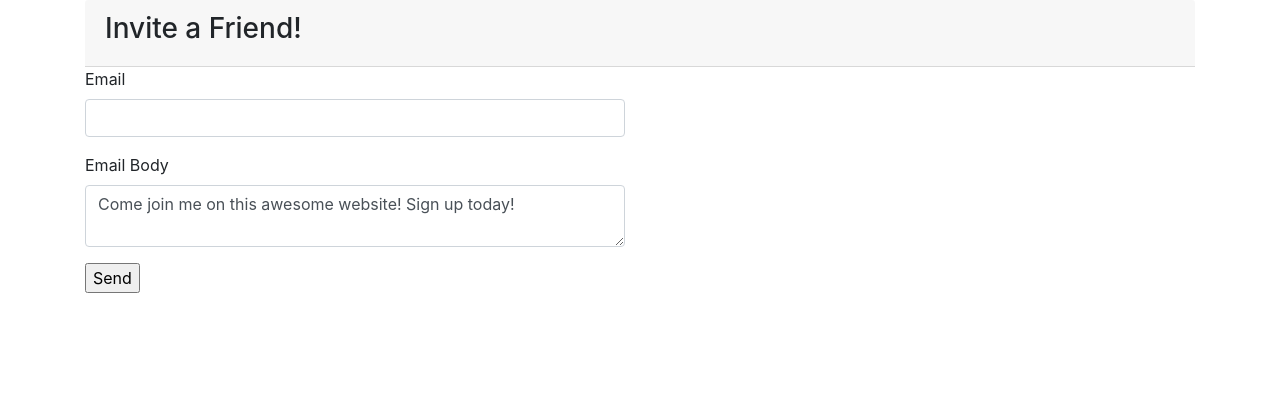
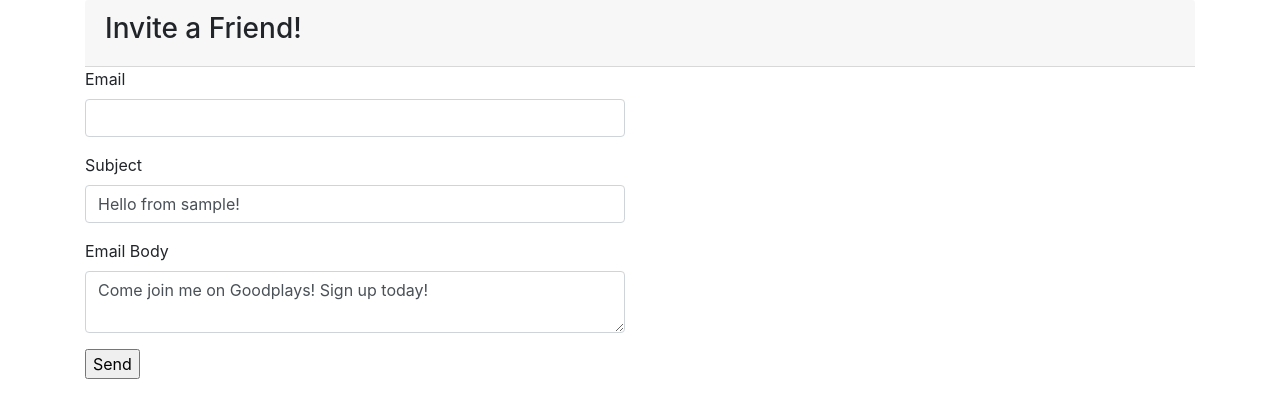
Before and after one commit to biswasasmit/CMSC388J-Final, a Flask app: page /invite in a window 1280 px wide. Shown: the part 56-474 px from the top of the page. Run offline with Flask 2, Linux system fonts and the light colour scheme; the visitor is signed in with stand-in values (Sample User, id 1); some libraries are stand-ins or nearby versions.

Commit message:
email functionality

```diff
--- a/flask_app/forms.py
+++ b/flask_app/forms.py
@@ -51,7 +51,8 @@ class UpdateUsernameForm(FlaskForm):
 
 class InviteFriendForm(FlaskForm):
     email = StringField('Email', validators=[InputRequired(), Email()])
-    optional_text = TextAreaField('Email Body', validators=[InputRequired(), Length(min=5, max=500)], default = "Come join me on this awesome website! Sign up today!")
+    subject = StringField('Subject', validators=[Length(min=1, max=40)])
+    body = TextAreaField('Email Body', validators=[InputRequired(), Length(min=5, max=500)], default = "Come join me on Goodplays! Sign up today!")
     send = SubmitField('Send')
 
 allowed_exts = ['jpg', 'png', 'jpeg', 'gif']
--- a/flask_app/main/routes.py
+++ b/flask_app/main/routes.py
@@ -1,8 +1,10 @@
 ## Main routes
 
 from flask import render_template, redirect, url_for, Response, Blueprint, flash
+from flask_mail import Message
+from flask_login import current_user
 from ..forms import SearchForm, InviteFriendForm
-from .. import client
+from .. import client, mail
 
 main = Blueprint("main", __name__)
 
@@ -32,7 +34,11 @@ def about():
 @main.route('/invite', methods=['POST', 'GET'])
 def invite():
     invite_form = InviteFriendForm()
+    invite_form.subject.data = f'Hello from {current_user.username}!'
     if invite_form.validate_on_submit():
+        msg = Message(f'Hello from {current_user.username}!', sender = ('GoodPlays', 'goodplays2020@gmail.com'), recipients = [invite_form.email.data])
+        msg.body = invite_form.body.data
+        mail.send(msg)
         flash("Sent email!")
         return redirect(url_for('main.invite'))
 
--- a/flask_app/templates/invite.html
+++ b/flask_app/templates/invite.html
@@ -32,12 +32,26 @@
     </div>
     <div class="row">
         <div class="col-6 form-group">
-            {{ invite_form.optional_text.label }}
-            {{ invite_form.optional_text(class="form-control") }}
+            {{ invite_form.subject.label }}
+            {{ invite_form.subject(class="form-control") }}
         </div>
-        {% if invite_form.optional_text.errors %}
+        {% if invite_form.subject.errors %}
         <div class="col-6 alert alert-warning" role="alert">
-            {% for error in invite_form.optional_text.errors %}
+            {% for error in invite_form.subject.errors %}
+            <strong>Error!</strong><br />
+            <span>{{ error }}</span>
+            {% endfor %}
+        </div>
+        {% endif %}
+    </div>
+    <div class="row">
+        <div class="col-6 form-group">
+            {{ invite_form.body.label }}
+            {{ invite_form.body(class="form-control") }}
+        </div>
+        {% if invite_form.body.errors %}
+        <div class="col-6 alert alert-warning" role="alert">
+            {% for error in invite_form.body.errors %}
             <strong>Error!</strong><br />
             <span>{{ error }}</span>
             {% endfor %}
--- a/requirements.txt
+++ b/requirements.txt
@@ -1,4 +1,5 @@
 bcrypt==3.1.7
+blinker==1.4
 certifi==2019.11.28
 cffi==1.14.0
 chardet==3.0.4
@@ -6,6 +7,7 @@ Click==7.0
 Flask==1.1.1
 Flask-Bcrypt==0.7.1
 Flask-Login==0.5.0
+Flask-Mail==0.9.1
 flask-mongoengine==0.9.5
 Flask-WTF==0.14.3
 idna==2.9
```
Also changed, not shown: flask_app/__init__.py (+10 -0 lines).
